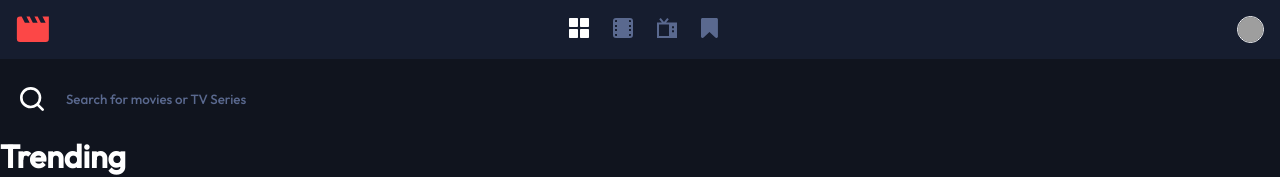
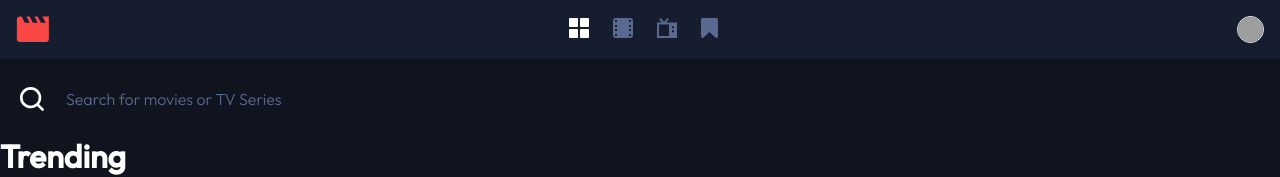
Before and after one commit to diegotorres9/entertainment-app, a React (Create React App) app: page / in a window 1280 px wide. Shown: the top 177 px of the page. Built offline with nearby package versions, Linux system fonts and the light colour scheme; grey boxes are pictures that could not be loaded.

Commit message:
early stages of search bar functionality

```diff
--- a/src/App.css
+++ b/src/App.css
@@ -46,17 +46,40 @@ nav a:nth-child(3) {
   width: 257px;
   background: none;
   border: none;
+  caret-color: #FC4747;
+}
+.searchbar-container input[type=text] {
+  color: #fff;
+  font-family: 'Outfit', sans-serif;
+  font-size: 16px;
+}
+.searchbar-container input:focus {
+  /* outline: none; */
+  border-bottom: 1px solid #979797;
+  border-radius: 0;
+  padding: 5px 0px;
+  background-color: transparent;
+  /* border-radius: 10%; */
+  color: #fff;
+  font-family: 'Outfit', sans-serif;
+  font-size: 16px;
 }
 .searchbar-container input::-webkit-input-placeholder {
   font-family: 'Outfit', sans-serif;
+  font-weight: 300;
+  font-size: 16px;
   color: #5a698f;
 }
 .searchbar-container input::-moz-placeholder {
   font-family: 'Outfit', sans-serif;
+  font-weight: 300;
+  font-size: 16px;
   color: #5a698f;
 }
 .searchbar-container input:-ms-input-placeholder {
   font-family: 'Outfit', sans-serif;
+  font-weight: 300;
+  font-size: 16px;
   color: #5a698f;
 }
 .searchbar-container input::-ms-input-placeholder {
@@ -67,6 +90,8 @@ nav a:nth-child(3) {
 }
 .searchbar-container input::placeholder {
   font-family: 'Outfit', sans-serif;
+  font-weight: 300;
+  font-size: 16px;
   color: #5a698f;
 }
 h1, h2, h3, h4, h5, p, a {
--- a/src/App.js
+++ b/src/App.js
@@ -1,8 +1,7 @@
 import './App.css';
 import Header from "./components/Header";
-// import Home from "./components/Home";
 import Router from "./components/Router";
-// import Searchbar from "./components/Searchbar";
+
 function App() {
   return (
     <div className="App">
--- a/src/components/Home.js
+++ b/src/components/Home.js
@@ -5,7 +5,7 @@ class Home extends React.Component {
     render() {
         return(
             <div>
-            <Searchbar/>
+            <Searchbar />
                 <h1>Trending</h1>
                 <h2>Recommended for you</h2>
             </div>
--- a/src/components/Searchbar.js
+++ b/src/components/Searchbar.js
@@ -1,18 +1,17 @@
-import React from "react";
-// import { useLocation } from "react-router-dom";
+import React, { useState } from "react";
 
-
-// const usePathname = () => {
-//     const location = useLocation()
-//     return location.pathname
-// }
-
-
-class Searchbar extends React.Component {
-    render() {
+export default function Searchbar() {
     const currentPath = window.location.pathname;
-        console.log(currentPath);
-        return (
+    const [query, setQuery] = useState("");
+    const handleChange = (e) => {
+        e.preventDefault();
+        setQuery(e.target.value);
+    }
+    if(query.length > 0 ){
+        console.log(query);
+    }
+    return(
+        <div>
         <div className="searchbar-container">
             <svg width="32" height="32" xmlns="http://www.w3.org/2000/svg"><path d="M27.613 25.72 23.08 21.2a10.56 10.56 0 0 0 2.253-6.533C25.333 8.776 20.558 4 14.667 4S4 8.776 4 14.667c0 5.89 4.776 10.666 10.667 10.666A10.56 10.56 0 0 0 21.2 23.08l4.52 4.533a1.333 1.333 0 0 0 1.893 0 1.333 1.333 0 0 0 0-1.893ZM6.667 14.667a8 8 0 1 1 16 0 8 8 0 0 1-16 0Z" fill="#FFF"/></svg>
             <input
@@ -24,10 +23,42 @@ class Searchbar extends React.Component {
                     : currentPath === "/series" ? "Search for TV series"
                     : currentPath === "/bookmarks" ? "Search for bookmarked shows" : "Searh Here"
                 }
+                onChange={handleChange}
+                value={query}
             />
+        </div>
+        <div className="search-results">
+
+        </div>
         </div>
     )
 }
-}
 
-export default Searchbar;
+// class Searchbar extends React.Component {
+//     render() {
+//         const currentPath = window.location.pathname;
+//         const [query, setQuery] = useState("");
+//         return (
+//             <div>
+//             <div className="searchbar-container">
+//                 <svg width="32" height="32" xmlns="http://www.w3.org/2000/svg"><path d="M27.613 25.72 23.08 21.2a10.56 10.56 0 0 0 2.253-6.533C25.333 8.776 20.558 4 14.667 4S4 8.776 4 14.667c0 5.89 4.776 10.666 10.667 10.666A10.56 10.56 0 0 0 21.2 23.08l4.52 4.533a1.333 1.333 0 0 0 1.893 0 1.333 1.333 0 0 0 0-1.893ZM6.667 14.667a8 8 0 1 1 16 0 8 8 0 0 1-16 0Z" fill="#FFF"/></svg>
+//                 <input
+//                     type="text"
+//                     placeholder=
+//                     {
+//                         currentPath === "/" ? "Search for movies or TV Series"
+//                         : currentPath === "/movies" ? "Search for movies"
+//                         : currentPath === "/series" ? "Search for TV series"
+//                         : currentPath === "/bookmarks" ? "Search for bookmarked shows" : "Searh Here"
+//                     }
+//                 />
+//             </div>
+//             <div className="search-results">
+
+//             </div>
+//             </div>
+//         )
+//     }
+// }
+
+// export default Searchbar;
```
Also changed, not shown: src/components/Header.js (+0 -8 lines). Lines whose indentation alone changed are shown as unchanged.
